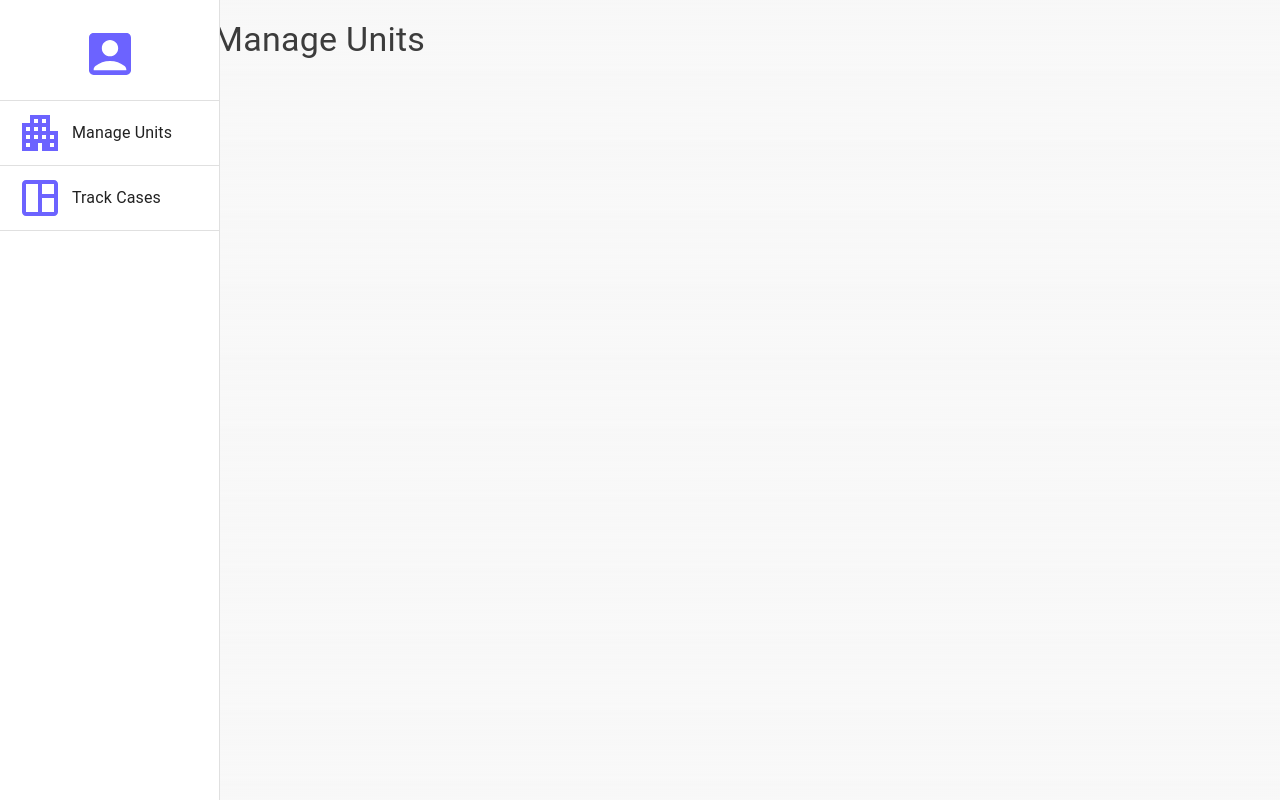
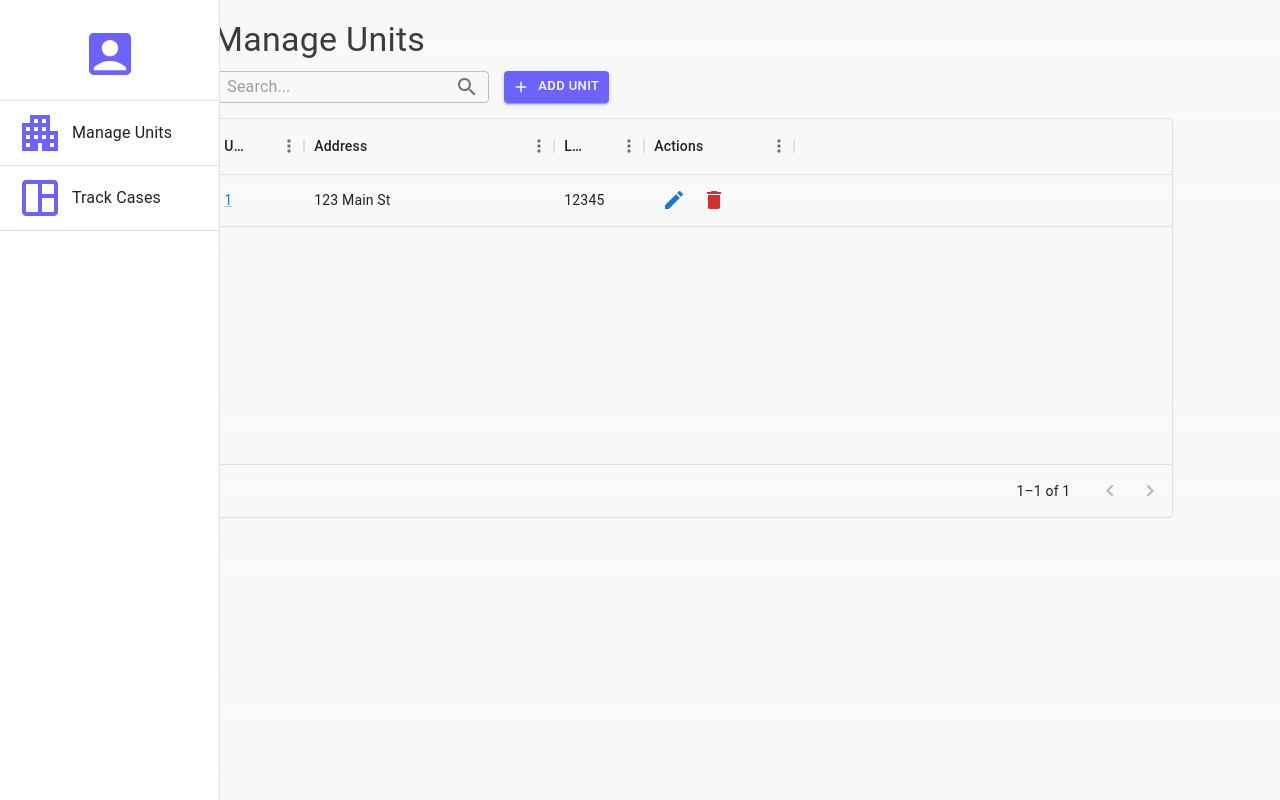
Before and after one commit to chienshyong/esc-hms-portal, a Next.js app in the folder frontend/: page /Landlord/manageunits in a window 1280 px wide. Built offline with nearby package versions, Linux system fonts and the light colour scheme.

Commit message:
List view of all the units

```diff
--- a/frontend/app/Landlord/manageunits/page.js
+++ b/frontend/app/Landlord/manageunits/page.js
@@ -1,11 +1,82 @@
 'use client'
-import {Typography} from '@mui/material'
-import { Grid } from '@mui/material'
+import React, {useState} from 'react';
+import { Typography,Grid,Button,Box,Link,IconButton } from '@mui/material'
+import SearchField from '../trackcases/search';
+import { Add,Edit, Delete } from '@mui/icons-material';
+import { DataGrid } from '@mui/x-data-grid';
 
 import Navbar from '../navbar'
 
+// TO DO: Add in the data here
+// TO DO: If id is pressed, landlord can only view unit and lease infomration (user cannot interact with values)
+// TO DO: If pen icon is pressed, landlord can modify the information
+// TO DO: If bin icon is pressed, landlord deletes this unit (ought to prompt for confirmation)
+
+const columns = [
+    { field: 'id', headerName: 'Unit ID', width: 90,
+    renderCell: (params) => (
+      // TO DO: Link the unitid of the link here
+      // <Link href={`/landlord/${params.value}`}>
+      //   {params.value}
+      // </Link>
+
+      // Hardcoded Example
+      <Link href={`/landlord/unit`}>
+        {params.value}
+      </Link>)
+    },
+    { field: 'address', headerName: 'Address', width: 250 },
+    { field: 'leadID', headerName: 'Lease ID', width: 90 },
+    {
+        field: 'actions',
+        headerName: 'Actions',
+        width: 150,
+        sortable: false,
+        renderCell: (params) => (
+          <div>
+            {/* Edit Icon */}
+            <Link href="/landlord/unit">
+                <IconButton
+                  color="primary"
+                  onClick={() => handleEdit(params.row.id)} // Implement your edit logic here
+                >
+                  <Edit />
+                </IconButton>
+            </Link>
+            {/* Delete Icon */}
+            <IconButton
+              color="error"
+              onClick={() => handleDelete(params.row.id)} // Implement your delete logic here
+            >
+              <Delete />
+            </IconButton>
+          </div>
+        ),
+      },
+]
+
+
+const rows = [
+    {
+      id: 1,
+      address: '123 Main St',
+      leadID:'12345',
+    },
+
+  ];
+
 export default function ManageUnits() {
-  return (
+    const handleEdit = (id) => {
+        // Implement your edit logic here based on the row id
+        console.log(`Editing row with ID: ${id}`);
+    };
+
+    const handleDelete = (id) => {
+        // Implement your delete logic here based on the row id
+        console.log(`Deleting row with ID: ${id}`);
+    };
+
+    return (
     <main>
         <Grid container>
             <Grid item xs={2}>
@@ -13,6 +84,28 @@ export default function ManageUnits() {
             </Grid>
             <Grid item xs={10}>
                 <Typography margin="1ch 0 0.5ch 0" variant="h4">Manage Units</Typography>
+                <Box sx={{display:'flex',columnGap:"15px",marginBottom:"15px"}}>
+                    <SearchField/>
+                    <Button size= "small" variant="contained" style={{backgroundColor: '#6C63FF'}} startIcon={<Add />} href='/landlord/unit'>Add Unit</Button>
+                </Box>
+                <Box sx={{ height: 400, width: '90%' }}>
+                    <DataGrid
+                      rows={rows}
+                      columns={columns}
+
+                      initialState={{
+                        pagination: {
+                          paginationModel: {
+                            pageSize: 5,
+                          },
+                        },
+                      }}
+                      pageSizeOptions={[5]}
+                      disableColumnSelector
+                      disableRowSelectionOnClick
+                      disableSelectionOnClick
+                    />
+                </Box>
             </Grid>
         </Grid>
     </main>
```
